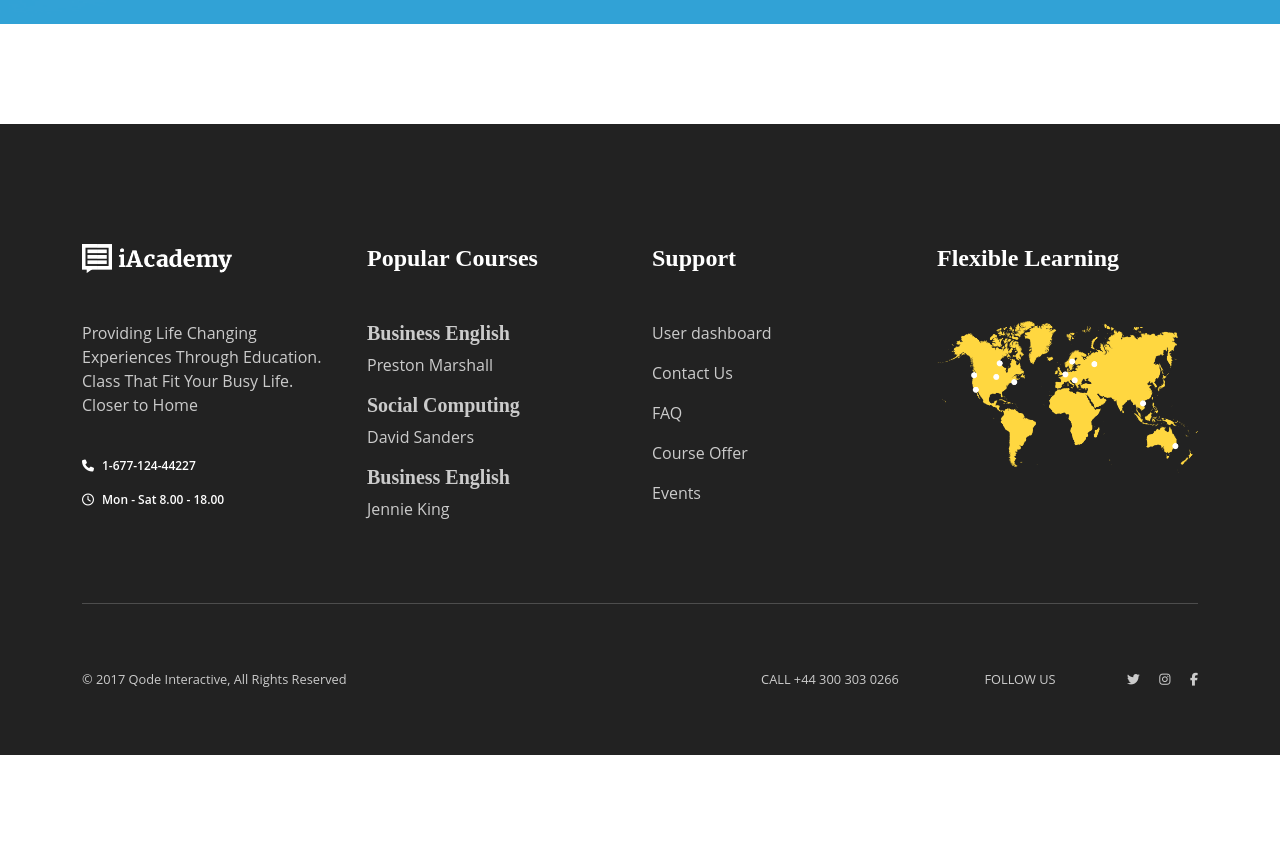
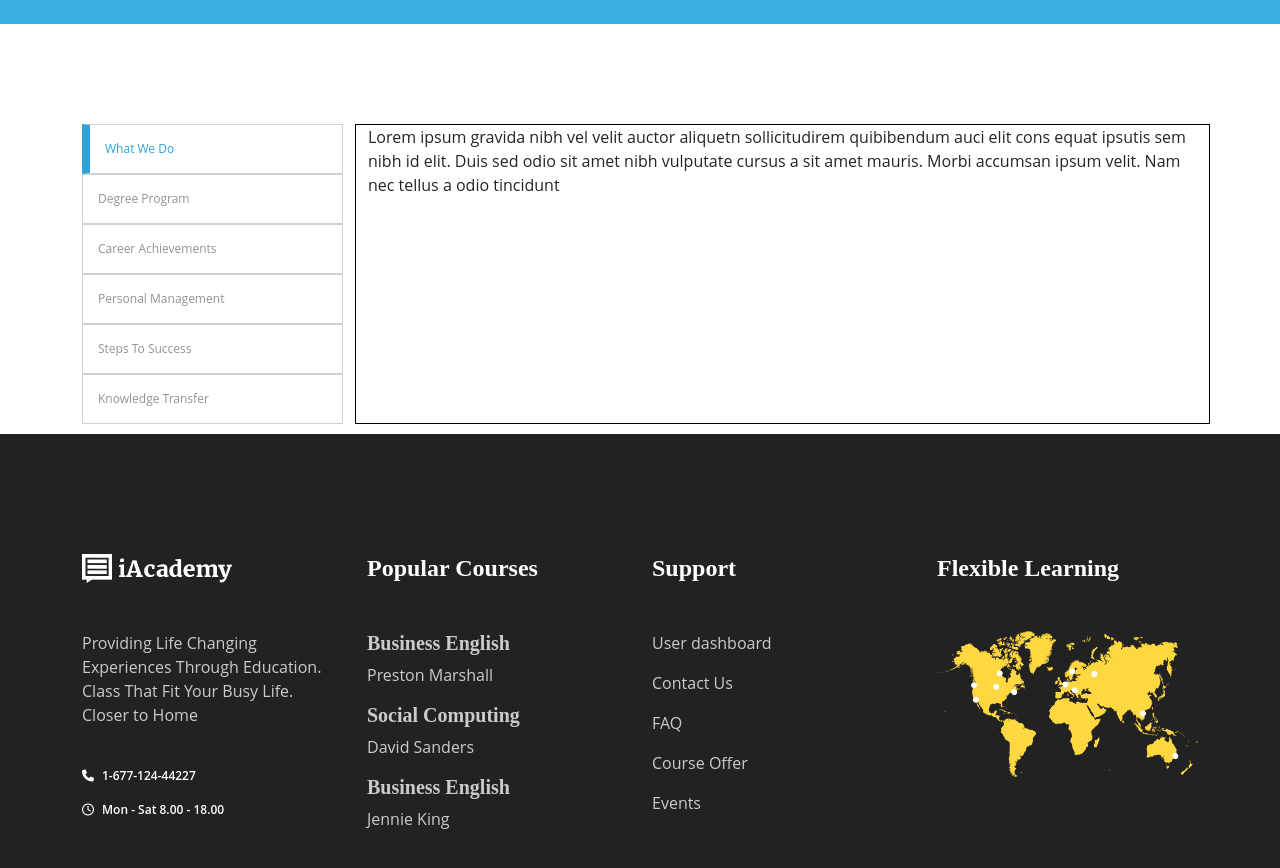
Before and after one commit to WalterCorsini/proj-html-vuejs, a Vue app: page / in a window 1280 px wide. Shown: the part 2120-2988 px from the top of the page. Before the commit the page ends 2875 px from the top, so only its background shows below. Built offline with nearby package versions, Linux system fonts and the light colour scheme.

Commit message:
add part section what we do

```diff
--- /dev/null
+++ b/src/components/HomePageWhatWeDo.vue
@@ -0,0 +1,116 @@
+<script>
+export default {
+    data() {
+        return {
+            active:0,
+            listArray: [
+                {
+                    name: "What We Do",
+                    title: "Learning Possibilities",
+                    text: "Lorem ipsum gravida nibh vel velit auctor aliquetn sollicitudirem quibibendum auci elit cons equat ipsutis sem nibh id elit. Duis sed odio sit amet nibh vulputate cursus a sit amet mauris. Morbi accumsan ipsum velit. Nam nec tellus a odio tincidunt",
+                    list:
+                    ["We enrich lives through learning.",
+                     "Maximizing potential through individual attention.",
+                      "The trusted name for specialized training.",
+                      "People teach. People learn. This is where they connect."
+                    ],
+                },
+                {
+                    name: "Degree Program",
+                    title: "Inspiring Minds",
+                    text: "Lorem Ipsn gravida nibh vel velit auctor aliquetn sollicitudirem quibibendum auci elit cons equat ipsutis sem nibh id elit. Duis sed odio sit amet nibh vulputate cursus a sit amet mauris. Morbi accumsan ipsum velit. Nam nec tellus a odio tincidunt",
+                    list: [
+                        "Maximizing potential through individual attention",
+                        "People teach. People learn. This is where they connect",
+                        "The trusted name for specialized training."
+                    ],
+                },
+                {
+                    name: "Career Achievements",
+                    title: "Investing in Knowledge",
+                    text: "Lorem Ipsn gravida nibh vel velit auctor aliquetn sollicitudirem quibibendum auci elit cons equat ipsutis sem nibh id elit. Duis sed odio sit amet nibh vulputate cursus a sit amet mauris. Morbi accumsan ipsum velit. Nam nec tellus a odio tincidunt",
+                    list: [
+                        "We enrich lives through learning.",
+                        "Maximizing potential through individual attention.",
+                        "The trusted name for specialized training.",
+                        "People teach. People learn. This is where they connect.",
+                    ],
+                },
+                {
+                    name: "Personal Management",
+                    title: "Secure Your Future",
+                    text: "Lorem Ipsn gravida nibh vel velit auctor aliquetn sollicitudirem quibibendum auci elit cons equat ipsutis sem nibh id elit. Duis sed odio sit amet nibh vulputate cursus a sit amet mauris. Morbi accumsan ipsum velit. Nam nec tellus a odio tincidunt",
+                    list: [
+                        "Maximizing potential through individual attention.",
+                        "We enrich lives through learning.",
+                        "People teach. People learn. This is where they connect.",
+                        "The trusted name for specialized training.",
+                    ],
+                },
+                {
+                    name: "Steps To Success",
+                    title: "Where Learning Begins",
+                    text: "Lorem Ipsn gravida nibh vel velit auctor aliquetn sollicitudirem quibibendum auci elit cons equat ipsutis sem nibh id elit. Duis sed odio sit amet nibh vulputate cursus a sit amet mauris. Morbi accumsan ipsum velit. Nam nec tellus a odio tincidunt",
+                    list: [
+                        "prima cosa",
+                        "seconda cosa",
+                        "terza cosa",
+                        "dddd",
+                    ],
+                },
+                {
+                    name: "Knowledge Transfer",
+                    title: "titolo",
+                    text: "un sacco di parole a caso senza senso",
+                    list: ["prima cosa", "seconda cosa", "terza cosa"],
+                },
+            ],
+        }
+    }
+}
+</script>
+
+<template>
+    <div class="container">
+        <div v-for="curElem, index in listArray" class="row">
+        <div class="col-3">
+            <span @click.stop="active=index" :class="active===index ? 'clickItem' : ''">{{ curElem.name }}</span>
+        </div>
+        <div v-if="active===index" class="col-9 info">
+            {{ curElem.text }}
+        </div>
+    </div>
+    </div>
+</template>
+
+<style lang="scss" scoped>
+.container{
+    position: relative;
+    margin-bottom: 10px;
+}
+span {
+    border: 1px solid rgb(209, 209, 209);
+    display: block;
+    padding: 15px;
+    transition:0.5s;
+    font-size: 12px;
+    font-weight: 500;
+    color: rgb(146, 146, 146);;
+    &:hover{
+        transition: 1s;
+        color: #31A2D6;
+        border-left: 8px solid #31A2D6;
+    }
+}
+.clickItem{
+    color: #31A2D6;
+    border-left: 8px solid #31A2D6;
+}
+.info{
+    border: 1px solid black;
+    position: absolute;
+    top: 0;
+    right: 0;
+    height: 100%;
+}
+</style>
--- a/src/pages/HomePage.vue
+++ b/src/pages/HomePage.vue
@@ -4,6 +4,8 @@ import HomePageTutor from "../components/HomePageTutor.vue";
 import HomePageTutorAtHome from "../components/HomePageTutorAtHome.vue";
 import HomePageChildren from "../components/HomePageChildren.vue";
 import HomePageStudent from "../components/HomePageStudent.vue";
+import HomePageWhatWeDo from "../components/HomePageWhatWeDo.vue";
+
 
 export default {
     components:{
@@ -12,6 +14,7 @@ export default {
         HomePageTutorAtHome,
         HomePageChildren,
         HomePageStudent,
+        HomePageWhatWeDo,
     },
     data() {
         return {
@@ -27,6 +30,7 @@ export default {
     <HomePageTutorAtHome />
     <HomePageChildren />
     <HomePageStudent />
+    <HomePageWhatWeDo />
 </template>
 
 <style scoped lang="scss">
```
Also changed, not shown: src/assets/img/home-page/globo.png.
